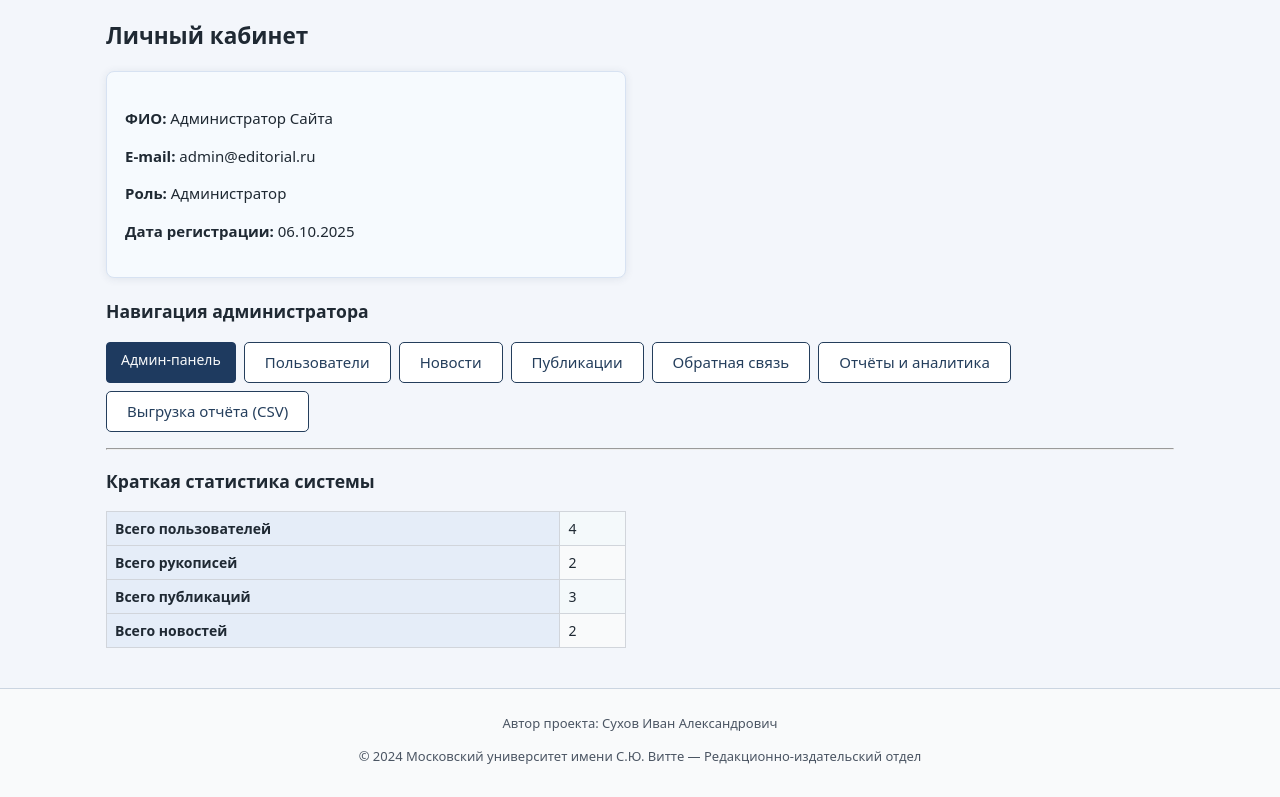
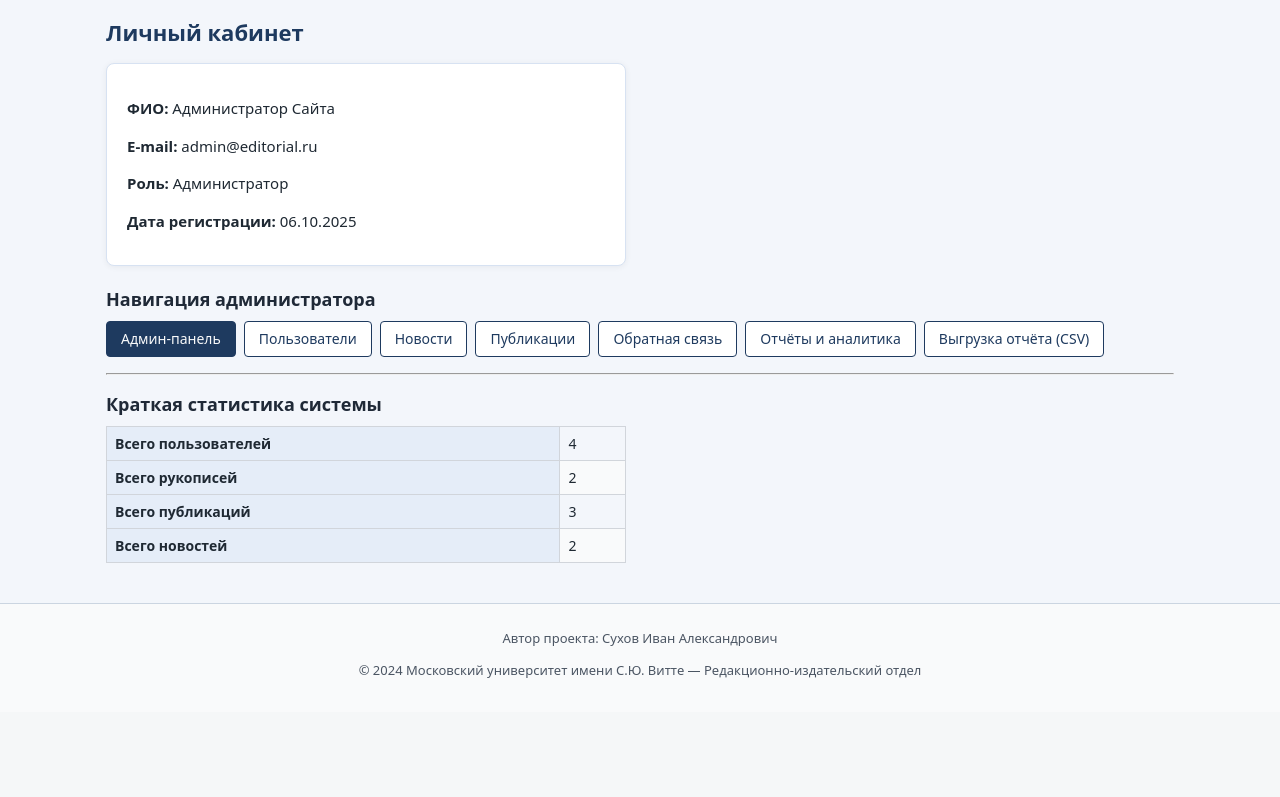
Before and after one commit to IvanASukhov/editorial, a Flask app: page /lk in a window 1280 px wide. Shown: the part 179-976 px from the top of the page. After the commit the page ends 857 px from the top, so only its background shows below. Run offline with Flask 3, Linux system fonts and the light colour scheme; a user stored in the database is signed in; data comes from the database, SQL or seed files in the repository.

Commit message:
Update custom.css

```diff
--- a/static/css/custom.css
+++ b/static/css/custom.css
@@ -1,98 +1,44 @@
-/* custom.css — кастомные стили для отдельных компонентов и страниц */
+/* Дополнительные стили проекта МУИВ */
 
-/* Специальное оформление панели администратора */
-.admin-panel {
-    background: #e9f2fb;
-    border: 2px solid #243e5c;
-    border-radius: 8px;
-    padding: 24px;
-    margin-bottom: 28px;
-    box-shadow: 0 2px 10px #243e5c22;
+/* Заголовки страниц */
+h2 {
+    margin-top: 0;
+    margin-bottom: 14px;
+    font-size: 22px;
+    color: #1e3a5f;
 }
 
-.admin-panel h2 {
-    color: #175b8d;
+h3 {
+    margin-top: 16px;
+    margin-bottom: 8px;
+    font-size: 18px;
+    color: #1f2937;
 }
 
-.user-role-badge {
-    display: inline-block;
-    padding: 3px 10px;
-    font-size: 0.97em;
-    border-radius: 5px;
-    background: #eaf4fa;
-    color: #21669a;
-    border: 1px solid #64b5f6;
-    margin-left: 8px;
+.hint {
+    font-size: 13px;
+    color: #6b7280;
 }
 
-/* Выделение рукописей по статусу */
-.status-submitted    { color: #427eaa; background: #f0f6fd; border-left: 4px solid #47a3f3; }
-.status-under_review { color: #9a6e1d; background: #fffbe5; border-left: 4px solid #ffe066; }
-.status-accepted     { color: #1c7c2c; background: #e7faea; border-left: 4px solid #36c572; }
-.status-rejected     { color: #a02020; background: #fae7e7; border-left: 4px solid #e14c4c; }
-.status-published    { color: #663399; background: #f7f3fd; border-left: 4px solid #ad79e4; }
+/* Главная: блоки "последние новости" и "свежие публикации" */
 
-.manuscript-status {
-    padding: 4px 12px;
-    font-weight: 600;
-    border-radius: 6px;
-    margin-right: 10px;
-    display: inline-block;
+.home-section {
+    margin-bottom: 18px;
 }
 
-.card {
-    background: #f6fafe;
-    border-radius: 8px;
-    box-shadow: 0 1px 8px #243e5c19;
-    padding: 20px 18px;
-    margin-bottom: 16px;
+.home-section h3 {
+    margin-top: 0;
 }
 
-.btn-outline {
-    background: #fff;
-    color: #243e5c;
-    border: 1.5px solid #243e5c;
-    border-radius: 5px;
-    padding: 9px 20px;
-    font-size: 1em;
-    cursor: pointer;
-    transition: all 0.2s;
-}
-.btn-outline:hover {
-    background: #243e5c;
-    color: #fff;
+.home-section ul {
+    padding-left: 18px;
 }
 
-.hide {
-    display: none !important;
+/* Ссылки в тексте */
+a {
+    color: #1e3a5f;
 }
 
-/* Мелкие доработки */
-.table-striped tbody tr:nth-child(odd) {
-    background: #f4f9fb;
+a:hover {
+    text-decoration: underline;
 }
-.table-striped tbody tr:nth-child(even) {
-    background: #fff;
-}
-
-input[type="file"]::-webkit-file-upload-button {
-    background: #243e5c;
-    color: #fff;
-    border: none;
-    padding: 8px 15px;
-    border-radius: 5px;
-    cursor: pointer;
-}
-input[type="file"]:hover::-webkit-file-upload-button {
-    background: #175b8d;
-}
-
-/* Уведомления пользователя */
-.notification {
-    background: #64b5f6;
-    color: #fff;
-    padding: 12px 20px;
-    border-radius: 6px;
-    font-size: 1em;
-    margin-bottom: 18px;
-}
```
